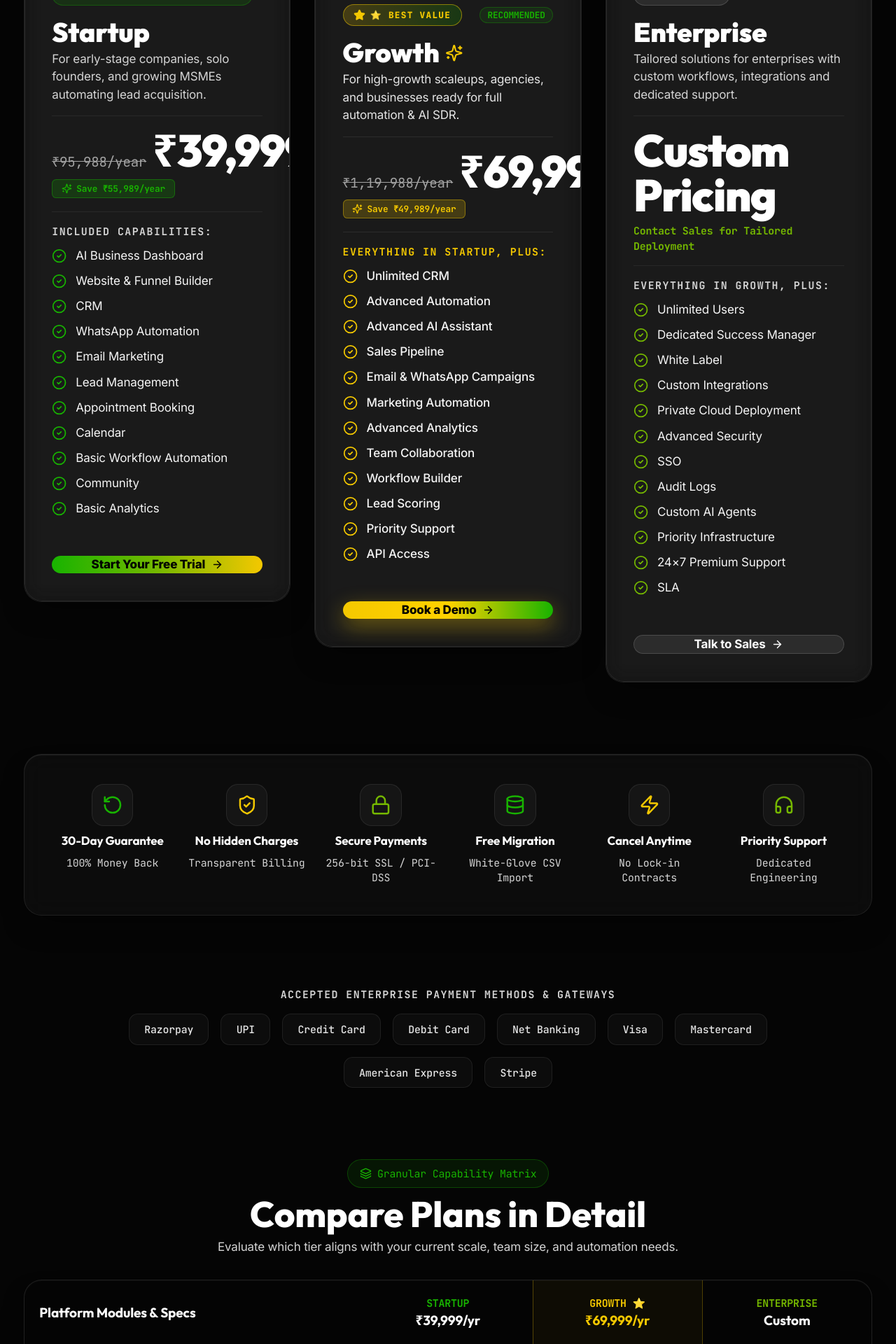
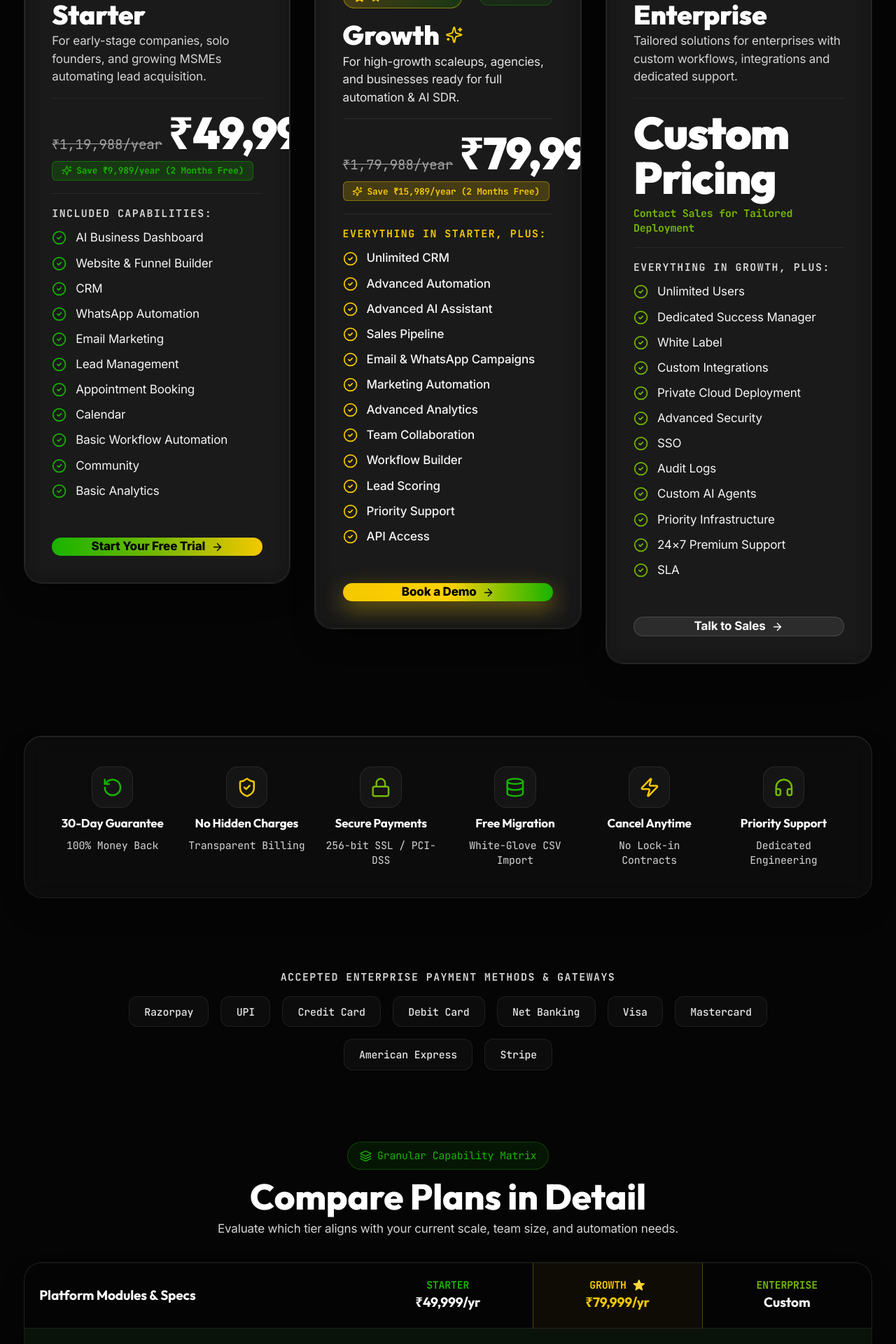
Before and after one commit to DevKabi/automataiz_com, a Next.js app: page /pricing in a window 1280 px wide. Shown: the part 880-2800 px from the top of the page at 70% size. Built offline with nearby package versions, Linux system fonts and the light colour scheme.

Commit message:
feat: update Starter plan to ₹4,999/mo () and Growth plan to ₹7,999/mo () with corresponding yearly savings

```diff
--- a/components/pricing-section.tsx
+++ b/components/pricing-section.tsx
@@ -80,7 +80,7 @@ export default function PricingSection({
     },
     {
       q: "Can I pay yearly?",
-      a: "Yes! Choosing annual billing unlocks massive cost savings of over ₹55,000/year (save up to 58%) compared to month-to-month billing.",
+      a: "Yes! Choosing annual billing unlocks massive cost savings of up to ₹16,000/year (save 2 months free) compared to month-to-month billing.",
     },
     {
       q: "Can I switch currency?",
@@ -88,7 +88,7 @@ export default function PricingSection({
     },
     {
       q: "How is USD calculated?",
-      a: "USD rates displayed are standard fixed conversion benchmarks ($49/mo, $489/yr for Startup and $85/mo, $849/yr for Growth). Final billing amounts charged by international payment processors (Stripe/PayPal) may experience minor fluctuations based on real-time forex exchange rates.",
+      a: "USD rates displayed are standard fixed conversion benchmarks ($65/mo, $649/yr for Starter and $99/mo, $989/yr for Growth). Final billing amounts charged by international payment processors (Stripe/PayPal) may experience minor fluctuations based on real-time forex exchange rates.",
     },
   ];
 
@@ -202,7 +202,7 @@ export default function PricingSection({
                   : "bg-brand-green/20 text-brand-green border border-brand-green/40"
               }`}
             >
-              Save Up to 58%
+              Save 20%
             </span>
           </button>
         </div>
@@ -245,7 +245,7 @@ export default function PricingSection({
       <div className="max-w-7xl mx-auto px-4 sm:px-6 lg:px-8">
         <div className="grid grid-cols-1 lg:grid-cols-3 gap-6 lg:gap-8 items-stretch">
           {/* ======================================================================
-              PLAN 01: STARTUP
+              PLAN 01: STARTER
              ====================================================================== */}
           <ScrollReveal delay={0.1}>
             <Card3D glowColor="green" className="h-full">
@@ -259,7 +259,7 @@ export default function PricingSection({
 
                   <div>
                     <h3 className="text-3xl sm:text-4xl font-display font-black text-white">
-                      Startup
+                      Starter
                     </h3>
                     <p className="text-sm sm:text-base text-neutral-300 mt-1 leading-relaxed">
                       For early-stage companies, solo founders, and growing MSMEs automating lead acquisition.
@@ -272,7 +272,7 @@ export default function PricingSection({
                       {/* Strikethrough Original Price */}
                       {!isUSD ? (
                         <span className="text-base sm:text-lg font-mono text-neutral-400 line-through">
-                          {isYearly ? "₹95,988/year" : "₹7,999/month"}
+                          {isYearly ? "₹1,19,988/year" : "₹9,999/month"}
                         </span>
                       ) : null}
 
@@ -280,11 +280,11 @@ export default function PricingSection({
                       <span className="text-5xl sm:text-6xl font-display font-black text-white tracking-tight">
                         {!isUSD
                           ? isYearly
-                            ? "₹39,999"
-                            : "₹3,999"
+                            ? "₹49,999"
+                            : "₹4,999"
                           : isYearly
-                          ? "$489"
-                          : "$49"}
+                          ? "$649"
+                          : "$65"}
                       </span>
 
                       <span className="text-sm text-neutral-300 font-mono">
@@ -296,13 +296,13 @@ export default function PricingSection({
                     {isYearly && !isUSD && (
                       <div className="inline-flex items-center gap-1.5 px-3 py-1 rounded-md bg-brand-green/20 border border-brand-green/40 text-brand-green font-mono text-xs font-bold">
                         <Sparkles className="w-3.5 h-3.5" />
-                        <span>Save ₹55,989/year</span>
+                        <span>Save ₹9,989/year (2 Months Free)</span>
                       </div>
                     )}
                     {isYearly && isUSD && (
                       <div className="inline-flex items-center gap-1.5 px-3 py-1 rounded-md bg-brand-green/20 border border-brand-green/40 text-brand-green font-mono text-xs font-bold">
                         <Sparkles className="w-3.5 h-3.5" />
-                        <span>Save 17% vs Monthly</span>
+                        <span>Save $131/year (17% OFF)</span>
                       </div>
                     )}
                   </div>
@@ -338,7 +338,7 @@ export default function PricingSection({
                 {/* CTA Button */}
                 <div className="pt-6">
                   <Link
-                    href="/contact?plan=startup"
+                    href="/contact?plan=starter"
                     className="w-full py-4.5 rounded-2xl text-sm sm:text-base font-extrabold text-black bg-gradient-to-r from-brand-green via-brand-lime to-brand-gold hover:opacity-95 text-center flex items-center justify-center gap-2 shadow-glow-green/30 transition-all hover:scale-[1.02] active:scale-[0.98]"
                   >
                     <span>Start Your Free Trial</span>
@@ -387,7 +387,7 @@ export default function PricingSection({
                       {/* Strikethrough Original Price */}
                       {!isUSD ? (
                         <span className="text-base sm:text-lg font-mono text-neutral-400 line-through">
-                          {isYearly ? "₹1,19,988/year" : "₹9,999/month"}
+                          {isYearly ? "₹1,79,988/year" : "₹14,999/month"}
                         </span>
                       ) : null}
 
@@ -395,11 +395,11 @@ export default function PricingSection({
                       <span className="text-5xl sm:text-6xl font-display font-black text-white tracking-tight">
                         {!isUSD
                           ? isYearly
-                            ? "₹69,999"
-                            : "₹6,999"
+                            ? "₹79,999"
+                            : "₹7,999"
                           : isYearly
-                          ? "$849"
-                          : "$85"}
+                          ? "$989"
+                          : "$99"}
                       </span>
 
                       <span className="text-sm text-neutral-300 font-mono">
@@ -411,13 +411,13 @@ export default function PricingSection({
                     {isYearly && !isUSD && (
                       <div className="inline-flex items-center gap-1.5 px-3 py-1 rounded-md bg-brand-gold/20 border border-brand-gold/40 text-brand-gold font-mono text-xs font-bold">
                         <Sparkles className="w-3.5 h-3.5" />
-                        <span>Save ₹49,989/year</span>
+                        <span>Save ₹15,989/year (2 Months Free)</span>
                       </div>
                     )}
                     {isYearly && isUSD && (
                       <div className="inline-flex items-center gap-1.5 px-3 py-1 rounded-md bg-brand-gold/20 border border-brand-gold/40 text-brand-gold font-mono text-xs font-bold">
                         <Sparkles className="w-3.5 h-3.5" />
-                        <span>Save 17% vs Monthly</span>
+                        <span>Save $199/year (17% OFF)</span>
                       </div>
                     )}
                   </div>
@@ -425,7 +425,7 @@ export default function PricingSection({
                   {/* Feature Checklist */}
                   <div className="space-y-3 pt-4 border-t border-white/[0.08]">
                     <div className="text-xs sm:text-sm font-mono uppercase tracking-widest text-brand-gold font-bold flex items-center gap-1">
-                      <span>Everything in Startup, plus:</span>
+                      <span>Everything in Starter, plus:</span>
                     </div>
                     <ul className="space-y-3 text-sm sm:text-base text-neutral-100">
                       {[
@@ -637,12 +637,12 @@ export default function PricingSection({
                       Platform Modules &amp; Specs
                     </th>
                     <th className="p-5 text-base sm:text-lg font-display font-bold text-white w-1/5 text-center">
-                      <div className="text-brand-green font-mono text-xs sm:text-sm uppercase">Startup</div>
-                      <div>{!isUSD ? (isYearly ? "₹39,999/yr" : "₹3,999/mo") : (isYearly ? "$489/yr" : "$49/mo")}</div>
+                      <div className="text-brand-green font-mono text-xs sm:text-sm uppercase">Starter</div>
+                      <div>{!isUSD ? (isYearly ? "₹49,999/yr" : "₹4,999/mo") : (isYearly ? "$649/yr" : "$65/mo")}</div>
                     </th>
                     <th className="p-5 text-base sm:text-lg font-display font-bold text-brand-gold w-1/5 text-center bg-brand-gold/[0.04] border-x border-brand-gold/30">
                       <div className="text-brand-gold font-mono text-xs sm:text-sm uppercase">Growth ⭐</div>
-                      <div>{!isUSD ? (isYearly ? "₹69,999/yr" : "₹6,999/mo") : (isYearly ? "$849/yr" : "$85/mo")}</div>
+                      <div>{!isUSD ? (isYearly ? "₹79,999/yr" : "₹7,999/mo") : (isYearly ? "$989/yr" : "$99/mo")}</div>
                     </th>
                     <th className="p-5 text-base sm:text-lg font-display font-bold text-white w-1/5 text-center">
                       <div className="text-brand-lime font-mono text-xs sm:text-sm uppercase">Enterprise</div>
```
